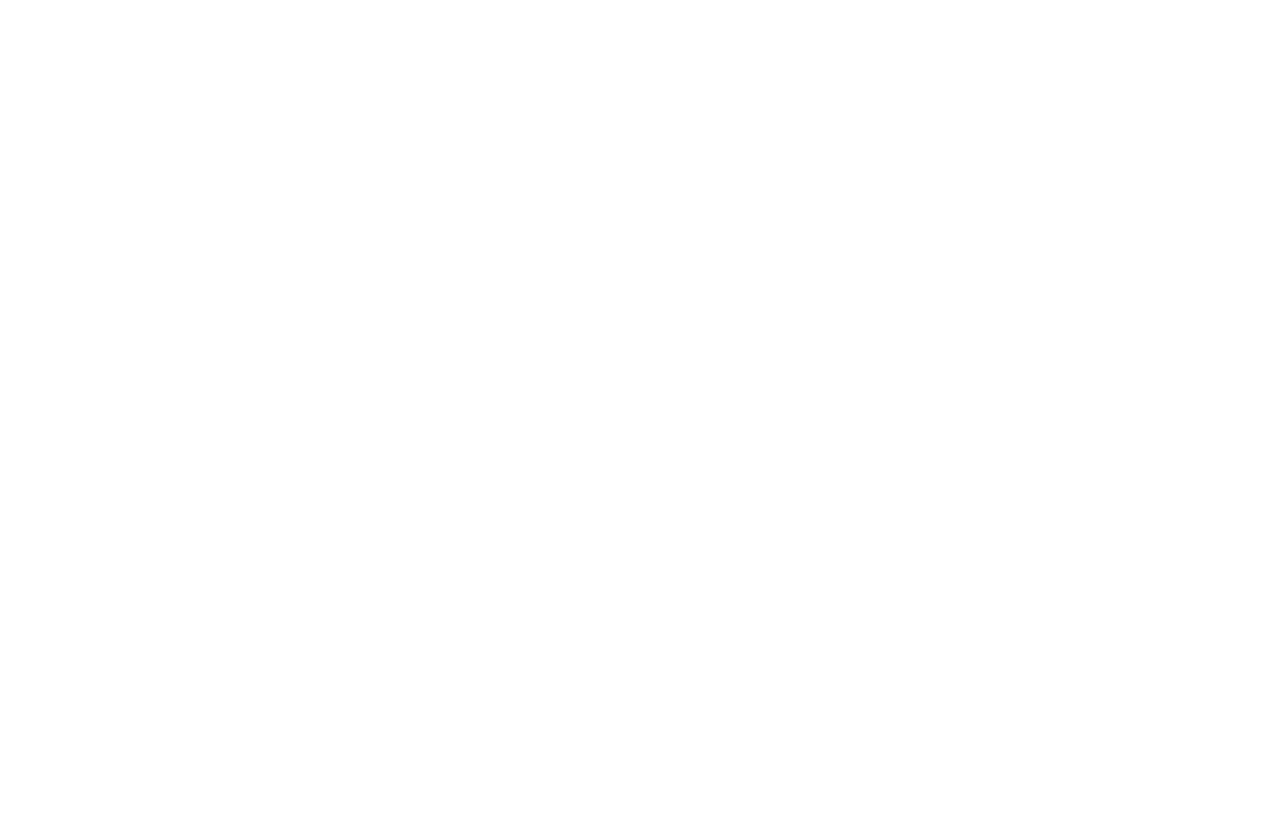
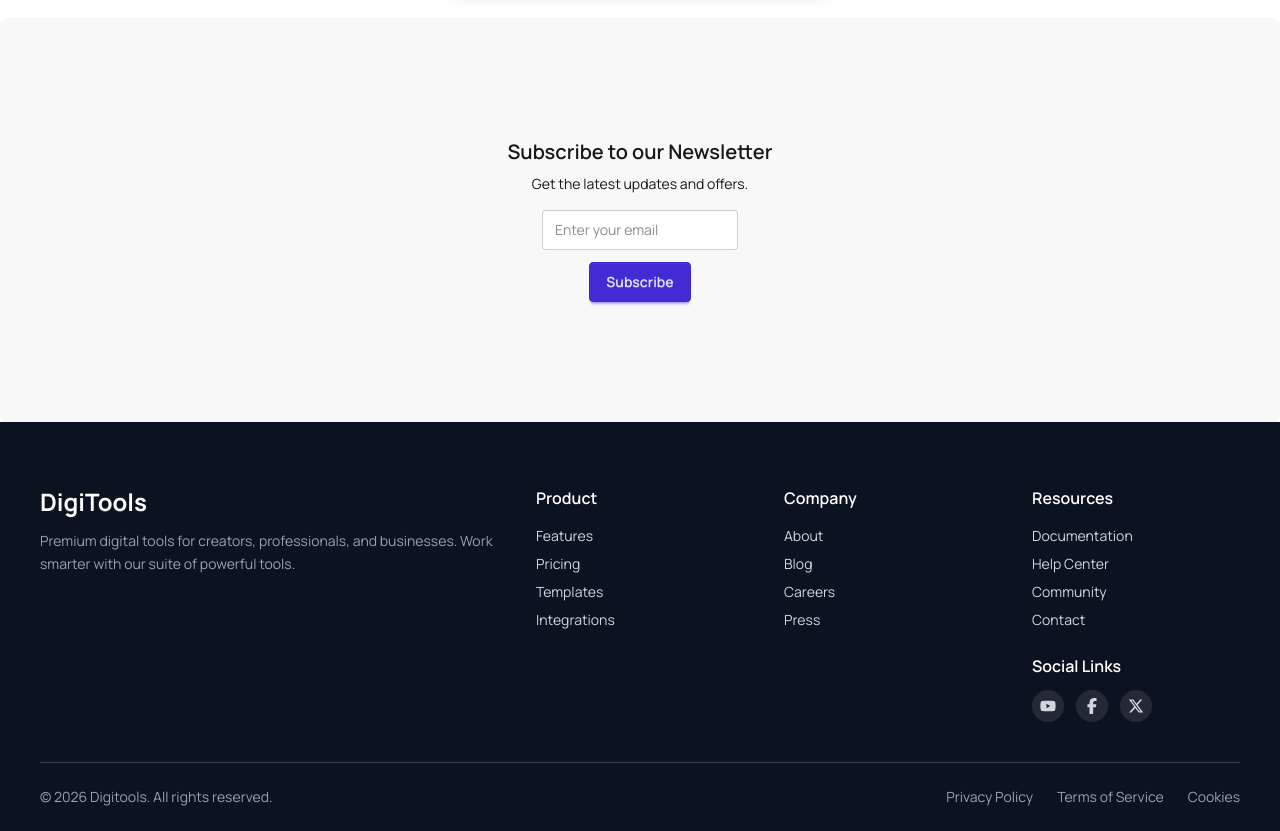
Before and after one commit to Nirjhor07/my-assignment-6-Digitools-platform, a React (Vite) app: page / in a window 1280 px wide. Shown: the part 2440-3271 px from the top of the page. Before the commit the page ends 2430 px from the top, so only its background shows below. Built offline with nearby package versions, Linux system fonts and the light colour scheme.

Commit message:
Added foooter but need to update this im supertired now

```diff
--- a/src/App.jsx
+++ b/src/App.jsx
@@ -6,6 +6,8 @@
 import Cards from "./Components/cards/Cards";
 import { Suspense, useState } from "react";
 import { ToastContainer } from "react-toastify";
+import NewsLetter from "./Components/subcribe/NewsLetter";
+import Footer from "./Components/footer/Footer";
 
 //getting api data
 const cartPromise = async () => {
@@ -29,10 +31,15 @@
         <Suspense
           fallback={<span className="loading loading-bars loading-xl"></span>}
         >
-          <Cards cart={cart} cardCount={cardCount} setCardCount={setCardCount}></Cards>
+          <Cards
+            cart={cart}
+            cardCount={cardCount}
+            setCardCount={setCardCount}
+          ></Cards>
         </Suspense>
       </main>
-
+      <NewsLetter></NewsLetter>
+      <Footer></Footer>
       <ToastContainer></ToastContainer>
     </>
   );
--- /dev/null
+++ b/src/Components/footer/Footer.jsx
@@ -0,0 +1,83 @@
+import React from "react";
+import { FaYoutube, FaFacebookF, FaXTwitter } from "react-icons/fa6";
+
+const Footer = () => {
+  return (
+    <footer className="bg-[#0B1220] text-gray-300 px-10 pt-16 pb-6">
+      {/* Top Section */}
+      <div className="max-w-7xl mx-auto grid md:grid-cols-5 gap-10">
+
+        {/* Logo + Description */}
+        <div className="col-span-2">
+          <h2 className="text-white text-2xl font-bold mb-3">DigiTools</h2>
+          <p className="text-sm leading-relaxed text-gray-400">
+            Premium digital tools for creators, professionals, and businesses.
+            Work smarter with our suite of powerful tools.
+          </p>
+        </div>
+
+        {/* Product */}
+        <div>
+          <h6 className="text-white font-semibold mb-4">Product</h6>
+          <ul className="space-y-2 text-sm">
+            <li className="hover:text-white cursor-pointer">Features</li>
+            <li className="hover:text-white cursor-pointer">Pricing</li>
+            <li className="hover:text-white cursor-pointer">Templates</li>
+            <li className="hover:text-white cursor-pointer">Integrations</li>
+          </ul>
+        </div>
+
+        {/* Company */}
+        <div>
+          <h6 className="text-white font-semibold mb-4">Company</h6>
+          <ul className="space-y-2 text-sm">
+            <li className="hover:text-white cursor-pointer">About</li>
+            <li className="hover:text-white cursor-pointer">Blog</li>
+            <li className="hover:text-white cursor-pointer">Careers</li>
+            <li className="hover:text-white cursor-pointer">Press</li>
+          </ul>
+        </div>
+
+        {/* Resources + Social */}
+        <div>
+          <h6 className="text-white font-semibold mb-4">Resources</h6>
+          <ul className="space-y-2 text-sm mb-6">
+            <li className="hover:text-white cursor-pointer">Documentation</li>
+            <li className="hover:text-white cursor-pointer">Help Center</li>
+            <li className="hover:text-white cursor-pointer">Community</li>
+            <li className="hover:text-white cursor-pointer">Contact</li>
+          </ul>
+
+          {/* Social Icons */}
+          <div>
+            <h6 className="text-white font-semibold mb-3">Social Links</h6>
+            <div className="flex gap-3">
+              <div className="p-2 bg-white/10 rounded-full hover:bg-white/20 cursor-pointer">
+                <FaYoutube />
+              </div>
+              <div className="p-2 bg-white/10 rounded-full hover:bg-white/20 cursor-pointer">
+                <FaFacebookF />
+              </div>
+              <div className="p-2 bg-white/10 rounded-full hover:bg-white/20 cursor-pointer">
+                <FaXTwitter />
+              </div>
+            </div>
+          </div>
+        </div>
+      </div>
+
+      {/* Divider */}
+      <div className="border-t border-gray-700 mt-10 pt-6 flex flex-col md:flex-row justify-between items-center text-sm text-gray-400">
+        <p>© 2026 Digitools. All rights reserved.</p>
+
+        <div className="flex gap-6 mt-3 md:mt-0">
+          <span className="hover:text-white cursor-pointer">Privacy Policy</span>
+          <span className="hover:text-white cursor-pointer">Terms of Service</span>
+          <span className="hover:text-white cursor-pointer">Cookies</span>
+        </div>
+      </div>
+    </footer>
+  );
+};
+
+export default Footer;
--- /dev/null
+++ b/src/Components/subcribe/NewsLetter.jsx
@@ -0,0 +1,28 @@
+import React from "react";
+
+const NewsLetter = () => {
+  return (
+    <div className="container mx-auto justify-center items-center ">
+      <div className="card bg-base-200 p-30  mx-auto flex-col justify-center items-center mt-7 z-10">
+        <h2 className="text-xl font-semibold mb-2">
+          Subscribe to our Newsletter
+        </h2>
+
+        <p className="text-sm mb-4">Get the latest updates and offers.</p>
+
+        <div className="gap-7 justify-center items-center ">
+          <input
+            type="email"
+            placeholder="Enter your email"
+            className="input input-bordered w-full"
+          />
+          <div className="mt-3 justify-center items-center flex">
+            <button className="btn btn-primary">Subscribe</button>
+          </div>
+        </div>
+      </div>
+    </div>
+  );
+};
+
+export default NewsLetter;
```
